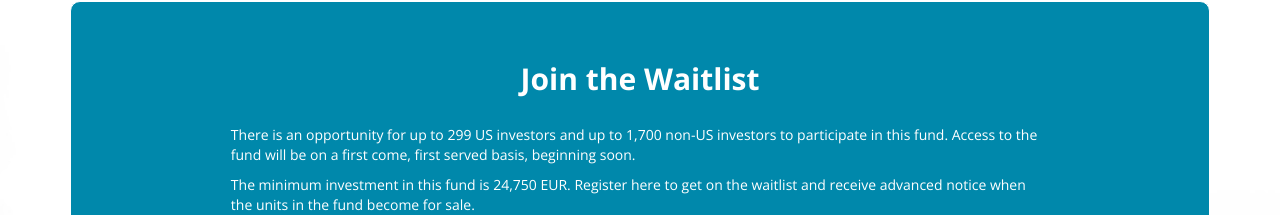
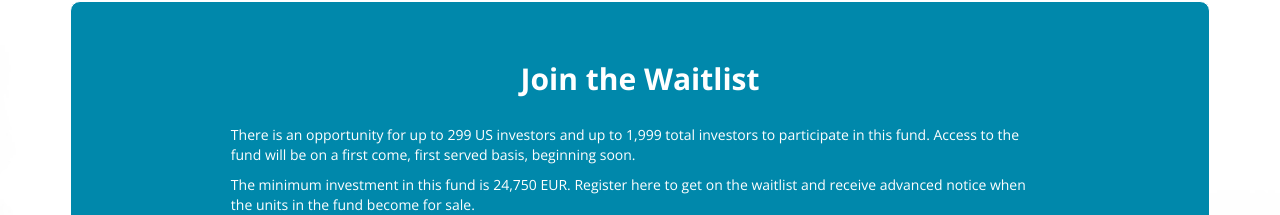
Before and after one commit to MWaser/bec-react, a React (Create React App) app: page / in a window 1280 px wide. Shown: the part 2772-2987 px from the top of the page. Built offline with nearby package versions, Linux system fonts and the light colour scheme.

Commit message:
update content

```diff
--- a/src/containers/Home/index.js
+++ b/src/containers/Home/index.js
@@ -358,7 +358,7 @@ class Home extends React.Component {
                                 <div className="col-lg-10 col-md-10 col-sm-10 col-xs-12 ">
                                     <div className="contact-description">
                                         <p>
-                                            There is an opportunity for up to 299 US investors and up to 1,700 non-US investors to participate in this fund. Access to the fund will be on a first come, first served basis, beginning soon.
+                                            There is an opportunity for up to 299 US investors and up to 1,999 total investors to participate in this fund. Access to the fund will be on a first come, first served basis, beginning soon.
                                         </p>
                                         <p>
                                             The minimum investment in this fund is 24,750 EUR. Register here to get on the waitlist and receive advanced notice when the units in the fund become for sale.
```
